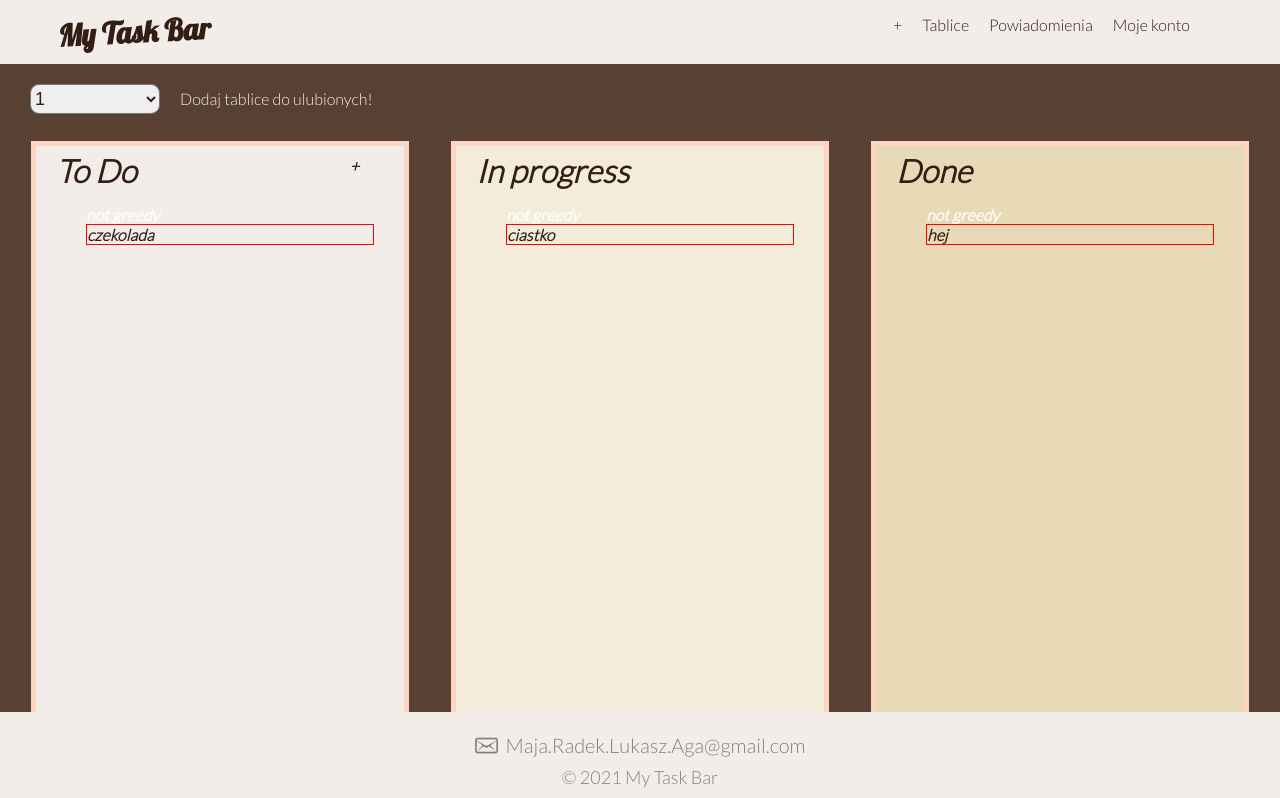
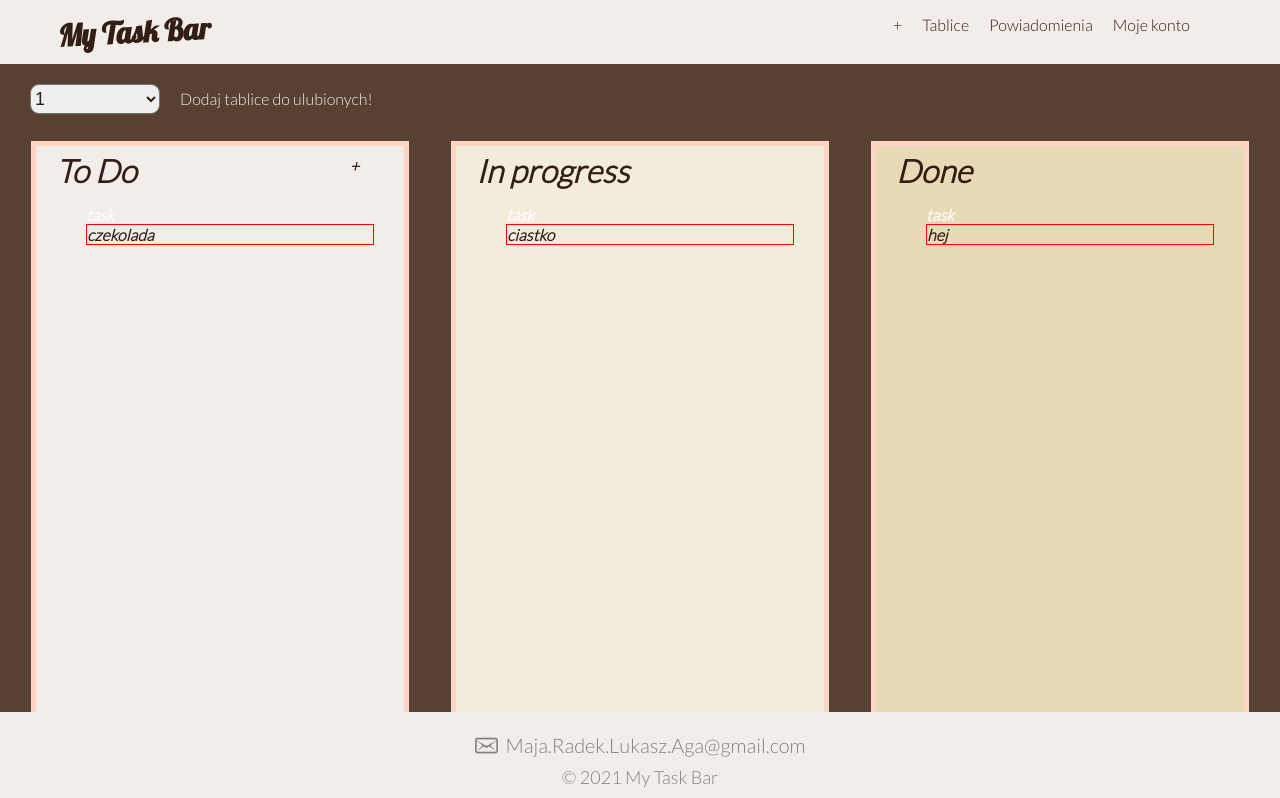
Before and after one commit to infoshareacademy/jfdzr2-nuclear-penguins, a React (Create React App) app: page /bartable in a window 1280 px wide. Shown: the top 798 px of the page. Built offline with nearby package versions, Linux system fonts and the light colour scheme.

Commit message:
WIP: delete unnecessary greedy

```diff
--- a/src/components/notes/DropPlace.js
+++ b/src/components/notes/DropPlace.js
@@ -17,7 +17,7 @@ function getStyle(backgroundColor) {
   };
 }
 
-export const DropPlace = ({greedy, children}) => {
+export const DropPlace = ({children}) => {
   const [hasDropped, setHasDropped] = useState(false);
   const [hasDroppedOnChild, setHasDroppedOnChild] = useState(false);
   const [{isOver, isOverCurrent}, drop] = useDrop(
@@ -25,7 +25,7 @@ export const DropPlace = ({greedy, children}) => {
       accept: ItemTypes.TASK,
       drop(item, monitor) {
         const didDrop = monitor.didDrop();
-        if (didDrop && !greedy) {
+        if (didDrop) {
           return;
         }
         setHasDropped(true);
@@ -36,16 +36,15 @@ export const DropPlace = ({greedy, children}) => {
         isOverCurrent: monitor.isOver({shallow: true}),
       }),
     }),
-    [greedy, setHasDropped, setHasDroppedOnChild]
+    [setHasDropped, setHasDroppedOnChild]
   );
-  const text = greedy ? 'greedy' : 'not greedy';
   let backgroundColor = 'rgba(0, 0, 0, 0)';
-  if (isOverCurrent || (isOver && greedy)) {
+  if (isOverCurrent || isOver) {
     backgroundColor = 'rgba(0, 0, 0, 0.1)';
   }
   return (
     <div ref={drop} style={getStyle(backgroundColor)}>
-      {text}
+      {ItemTypes.TASK}
       <br />
       {hasDropped && <span> dropped {hasDroppedOnChild && ' on child'}</span>}
       <div>{children}</div>
```
